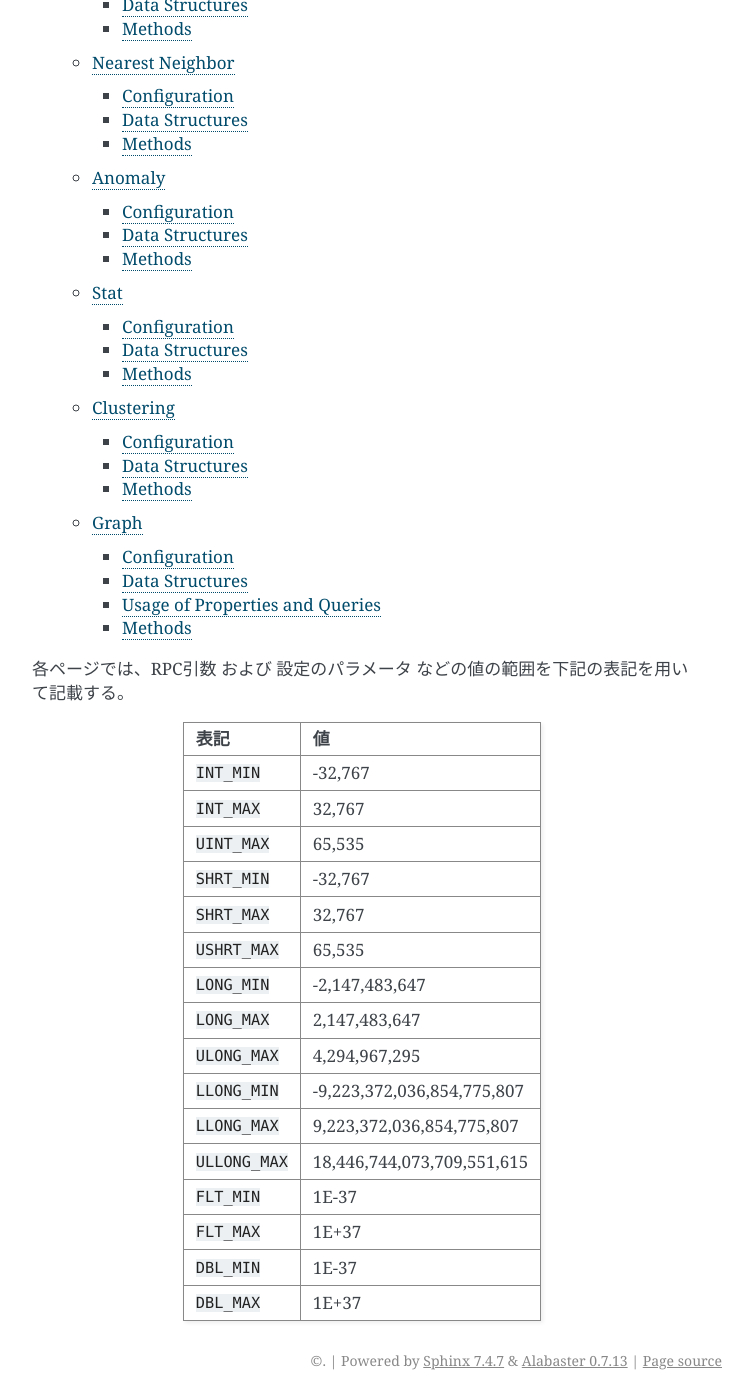
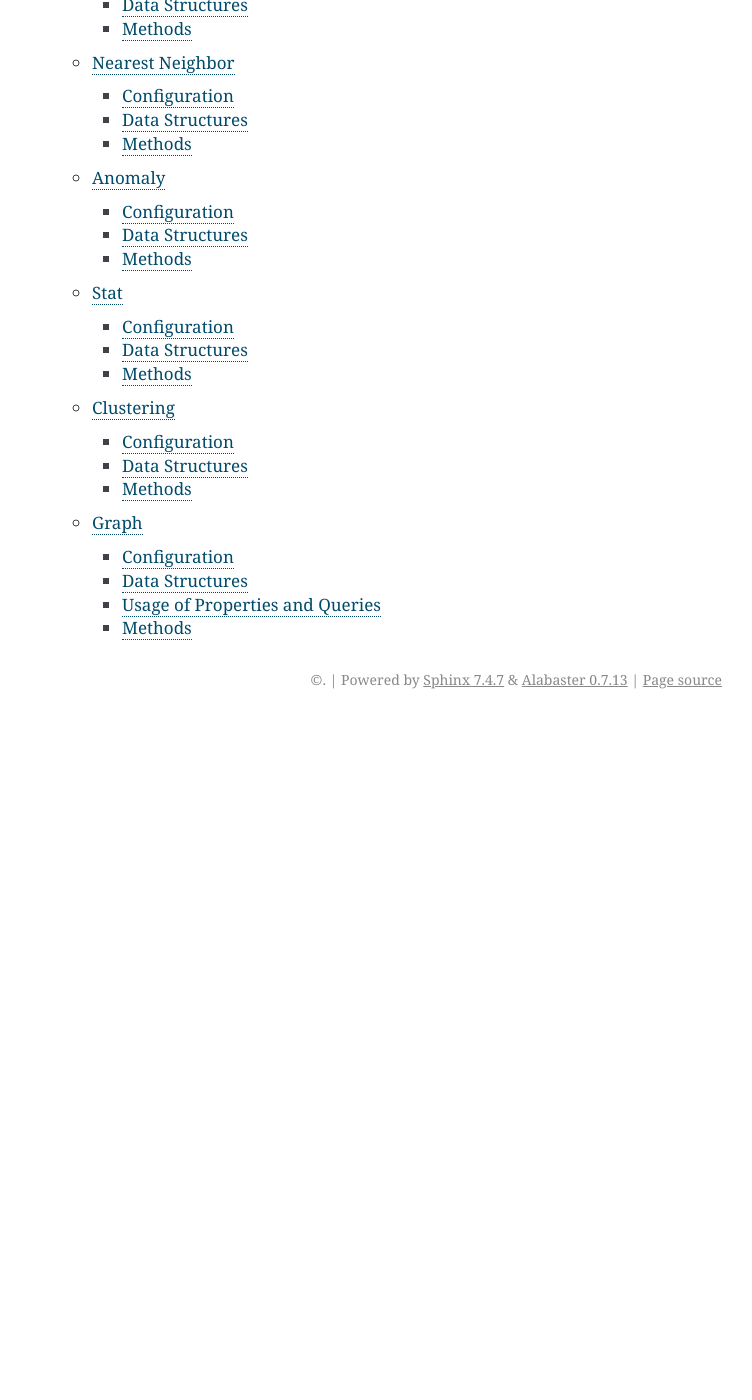
Before and after one commit to jubatus/website, a Sphinx documentation site: the page built from source/ja/references.rst, in a window 1280 px wide and 1400 px high, scrolled down 828 px. Shown: the whole window, without its empty margins (388-1140 px from the left). Built offline with Sphinx 7.4.7, drawn with Linux system fonts in a browser that asks for light colours; the version number could not be read and is left out; after the commit the page ends 1547 px from its top, so only the background shows below that.

Commit message:
Remove table of MAX and MIN values

```diff
--- a/source/ja/references.rst
+++ b/source/ja/references.rst
@@ -6,27 +6,3 @@ References
 
    commands
    api
-
-
-各ページでは、RPC引数 および 設定のパラメータ などの値の範囲を下記の表記を用いて記載する。
-
-============== ===========================
-表記           値
-============== ===========================
-``INT_MIN``                        -32,767
-``INT_MAX``                         32,767
-``UINT_MAX``                        65,535
-``SHRT_MIN``                       -32,767
-``SHRT_MAX``                        32,767
-``USHRT_MAX``                       65,535
-``LONG_MIN``                -2,147,483,647
-``LONG_MAX``                 2,147,483,647
-``ULONG_MAX``                4,294,967,295
-``LLONG_MIN``   -9,223,372,036,854,775,807
-``LLONG_MAX``    9,223,372,036,854,775,807
-``ULLONG_MAX``  18,446,744,073,709,551,615
-``FLT_MIN``                          1E-37
-``FLT_MAX``                          1E+37
-``DBL_MIN``                          1E-37
-``DBL_MAX``                          1E+37
-============== ===========================
```
